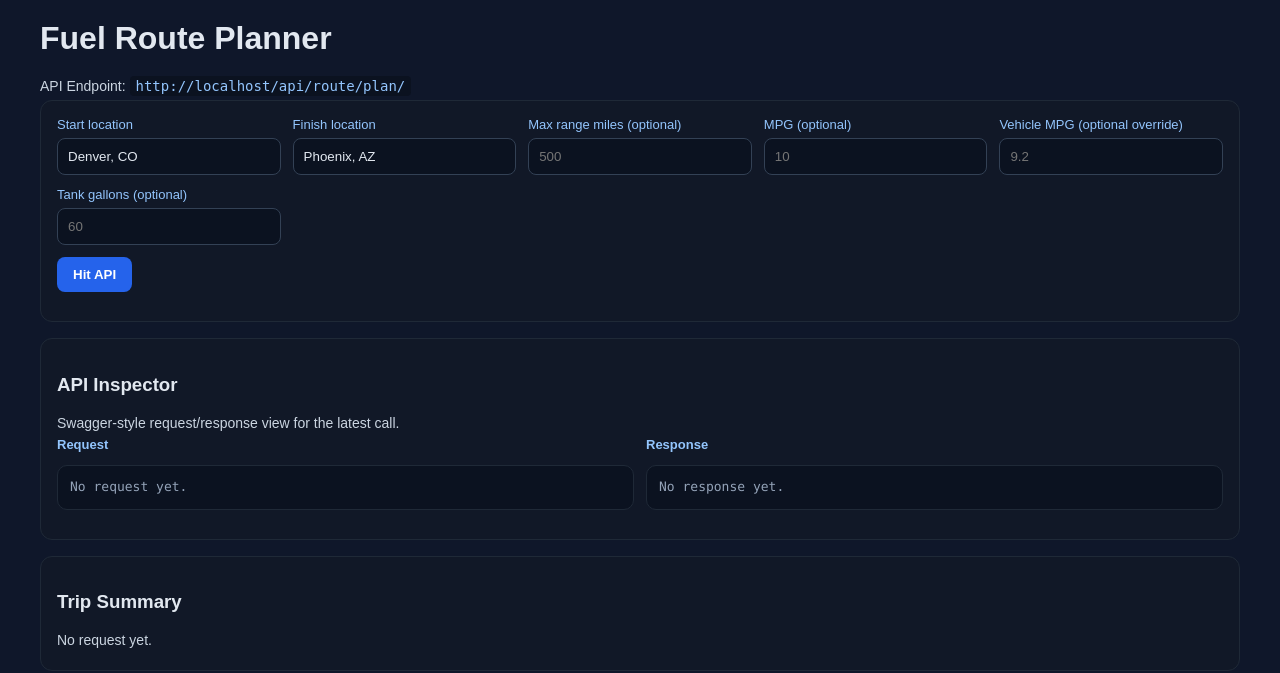
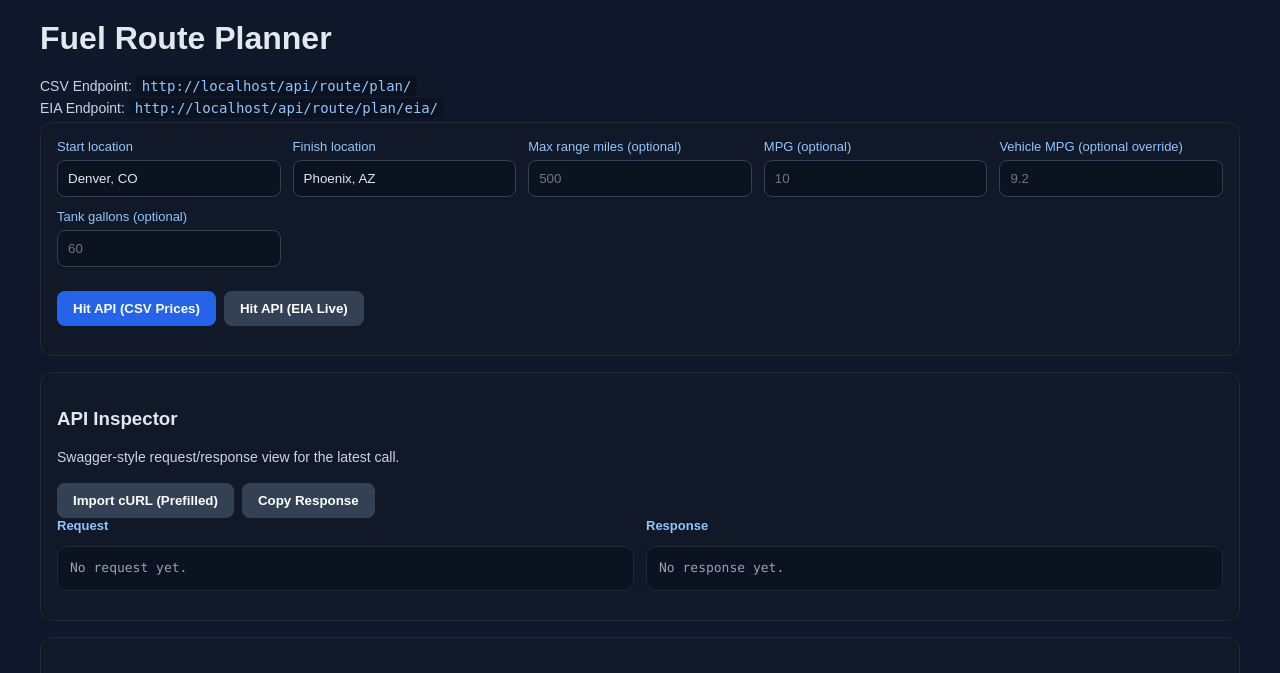
Before and after one commit to Kira714/django-api, a Django app: page / in a window 1280 px wide. Shown: the top 673 px of the page. Run offline with Django 5.2, Linux system fonts and the light colour scheme.

Commit message:
feat: add dual CSV/EIA API modes with enhanced inspector controls
Add a dedicated EIA pricing route endpoint, expose CSV and EIA actions in the UI, and upgrade the in-app inspector with prefilled cURL import/copy helpers plus full request/response headers and body visibility.

Made-with: Cursor

```diff
--- a/fuel_route_planner/settings.py
+++ b/fuel_route_planner/settings.py
@@ -124,6 +124,9 @@ FUEL_PRICES_CSV_PATH = os.environ.get(
     "FUEL_PRICES_CSV_PATH", str(BASE_DIR / "fuel-prices-for-be-assessment.csv")
 )
 
+# Optional EIA key for the alternate "live EIA pricing" planning endpoint.
+EIA_API_KEY = os.environ.get("EIA_API_KEY", "")
+
 # ── Cache ─────────────────────────────────────────────────────────────────────
 CACHES = {
     "default": {
--- a/routing/services.py
+++ b/routing/services.py
@@ -37,6 +37,22 @@ DEFAULT_MAX_RANGE_MILES = 500.0
 DEFAULT_MPG = 10.0
 NEAR_ROUTE_THRESHOLD_MILES = 30.0
 LAT_LON_PADDING_DEGREES = 0.5
+EIA_ENDPOINT = "https://api.eia.gov/v2/petroleum/pri/gnd/data/"
+EIA_PRODUCT_REGULAR = "EPM0"
+
+STATE_TO_DUOAREA: dict[str, str] = {
+    "AK": "SAK", "AL": "SAL", "AR": "SAR", "AZ": "SAZ", "CA": "SCA",
+    "CO": "SCO", "CT": "SCT", "DC": "SDC", "DE": "SDE", "FL": "SFL",
+    "GA": "SGA", "HI": "SHI", "IA": "SIA", "ID": "SID", "IL": "SIL",
+    "IN": "SIN", "KS": "SKS", "KY": "SKY", "LA": "SLA", "MA": "SMA",
+    "MD": "SMD", "ME": "SME", "MI": "SMI", "MN": "SMN", "MO": "SMO",
+    "MS": "SMS", "MT": "SMT", "NC": "SNC", "ND": "SND", "NE": "SNE",
+    "NH": "SNH", "NJ": "SNJ", "NM": "SNM", "NV": "SNV", "NY": "SNY",
+    "OH": "SOH", "OK": "SOK", "OR": "SOR", "PA": "SPA", "RI": "SRI",
+    "SC": "SSC", "SD": "SSD", "TN": "STN", "TX": "STX", "UT": "SUT",
+    "VA": "SVA", "VT": "SVT", "WA": "SWA", "WI": "SWI", "WV": "SWV",
+    "WY": "SWY",
+}
 
 
 # ── Data classes ──────────────────────────────────────────────────────────────
@@ -77,6 +93,79 @@ def _load_stations_from_db() -> list[FuelStationData]:
 def load_fuel_stations() -> list[FuelStationData]:
     """Return station list from the FuelStation table."""
     return _load_stations_from_db()
+
+
+def sync_prices_from_eia() -> dict[str, int]:
+    """
+    Pull latest EIA state-level prices and persist into FuelStation.
+    Returns summary counts for diagnostics.
+    """
+    api_key = getattr(settings, "EIA_API_KEY", "")
+    if not api_key:
+        raise ValueError("EIA_API_KEY is not configured.")
+
+    from routing.models import FuelStation
+
+    states_in_db = set(
+        FuelStation.objects.exclude(state="")
+        .values_list("state", flat=True)
+        .distinct()
+    )
+    duoareas = [STATE_TO_DUOAREA[s] for s in states_in_db if s in STATE_TO_DUOAREA]
+    if not duoareas:
+        raise ValueError("No mappable station states found for EIA sync.")
+
+    params: list[tuple[str, str]] = [
+        ("api_key", api_key),
+        ("frequency", "weekly"),
+        ("data[0]", "value"),
+        ("facets[product][]", EIA_PRODUCT_REGULAR),
+        ("sort[0][column]", "period"),
+        ("sort[0][direction]", "desc"),
+        ("length", str(max(len(duoareas) * 2, 50))),
+    ]
+    for da in duoareas:
+        params.append(("facets[duoarea][]", da))
+
+    response = requests.get(
+        EIA_ENDPOINT,
+        params=params,
+        headers={"User-Agent": "fuel-route-planner/1.0"},
+        timeout=15,
+    )
+    response.raise_for_status()
+    payload = response.json()
+    rows = payload.get("response", {}).get("data", [])
+    if not rows:
+        raise ValueError("EIA API returned no rows.")
+
+    latest: dict[str, float] = {}
+    for row in rows:
+        da = row.get("duoarea", "")
+        val = row.get("value")
+        if da and val is not None and da not in latest:
+            try:
+                latest[da] = float(val)
+            except (TypeError, ValueError):
+                continue
+
+    duoarea_to_state = {v: k for k, v in STATE_TO_DUOAREA.items()}
+    updated_states = 0
+    updated_stations = 0
+    for duoarea, price in latest.items():
+        state = duoarea_to_state.get(duoarea)
+        if not state:
+            continue
+        count = FuelStation.objects.filter(state=state).update(price_per_gallon=round(price, 3))
+        if count:
+            updated_states += 1
+            updated_stations += count
+
+    return {
+        "states_in_db": len(states_in_db),
+        "states_with_eia_price": updated_states,
+        "stations_updated": updated_stations,
+    }
 
 
 # ── Geo utilities ─────────────────────────────────────────────────────────────
--- a/routing/templates/routing/index.html
+++ b/routing/templates/routing/index.html
@@ -100,6 +100,15 @@
       font-weight: 600;
       cursor: pointer;
     }
+    .btn-secondary {
+      background: #334155;
+    }
+    .btn-row {
+      display: flex;
+      flex-wrap: wrap;
+      gap: 8px;
+      margin-top: 12px;
+    }
     button:disabled {
       opacity: 0.6;
       cursor: not-allowed;
@@ -160,7 +169,8 @@
 <body>
   <div class="container">
     <h1>Fuel Route Planner</h1>
-    <p class="meta">API Endpoint: <code id="apiEndpoint"></code></p>
+    <p class="meta">CSV Endpoint: <code id="apiEndpointCsv"></code></p>
+    <p class="meta">EIA Endpoint: <code id="apiEndpointEia"></code></p>
 
     <div class="card">
       <div class="grid">
@@ -195,7 +205,10 @@
           <input id="tankGallons" type="number" step="0.1" placeholder="60" />
         </div>
       </div>
-      <button id="hitBtn">Hit API</button>
+      <div class="btn-row">
+        <button id="hitBtnCsv">Hit API (CSV Prices)</button>
+        <button id="hitBtnEia" class="btn-secondary">Hit API (EIA Live)</button>
+      </div>
       <p id="status" class="meta"></p>
       <p id="error" class="error"></p>
     </div>
@@ -203,6 +216,10 @@
     <div class="card">
       <h3>API Inspector</h3>
       <p class="meta">Swagger-style request/response view for the latest call.</p>
+      <div class="btn-row" style="margin-top: 0;">
+        <button id="importCurlBtn" class="btn-secondary">Import cURL (Prefilled)</button>
+        <button id="copyResponseBtn" class="btn-secondary">Copy Response</button>
+      </div>
       <div class="swagger-grid">
         <div>
           <p class="raw-block-title">Request</p>
@@ -238,8 +255,11 @@
       document.getElementById("locationSuggestionsData").textContent
     );
 
-    const apiEndpoint = `${window.location.origin}/api/route/plan/`;
-    document.getElementById("apiEndpoint").textContent = apiEndpoint;
+    const apiEndpointCsv = `${window.location.origin}/api/route/plan/`;
+    const apiEndpointEia = `${window.location.origin}/api/route/plan/eia/`;
+    let activeEndpoint = apiEndpointCsv;
+    document.getElementById("apiEndpointCsv").textContent = apiEndpointCsv;
+    document.getElementById("apiEndpointEia").textContent = apiEndpointEia;
 
     const map = L.map("map").setView([39.5, -98.35], 4);
     // Use Carto light tiles to avoid OSM volunteer tile-host referer blocking.
@@ -394,17 +414,20 @@
       map.fitBounds(geojsonLayer.getBounds(), { padding: [30, 30] });
     }
 
-    async function hitApi() {
-      const btn = document.getElementById("hitBtn");
+    async function hitApi(endpointMode) {
+      const btnCsv = document.getElementById("hitBtnCsv");
+      const btnEia = document.getElementById("hitBtnEia");
       const status = document.getElementById("status");
       const error = document.getElementById("error");
       const summary = document.getElementById("summary");
       const rawRequest = document.getElementById("rawRequest");
       const rawResponse = document.getElementById("rawResponse");
 
+      activeEndpoint = endpointMode === "eia" ? apiEndpointEia : apiEndpointCsv;
       error.textContent = "";
-      btn.disabled = true;
-      status.textContent = "Calling API...";
+      btnCsv.disabled = true;
+      btnEia.disabled = true;
+      status.textContent = `Calling ${endpointMode.toUpperCase()} endpoint...`;
 
       try {
         const payload = buildPayload();
@@ -412,7 +435,7 @@
         rawRequest.textContent = JSON.stringify(
           {
             method: "POST",
-            url: apiEndpoint,
+            url: activeEndpoint,
             headers: requestHeaders,
             body: payload,
           },
@@ -420,7 +443,7 @@
           2
         );
 
-        const res = await fetch(apiEndpoint, {
+        const res = await fetch(activeEndpoint, {
           method: "POST",
           headers: requestHeaders,
           body: JSON.stringify(payload),
@@ -464,13 +487,61 @@
           2
         );
       } finally {
-        btn.disabled = false;
+        btnCsv.disabled = false;
+        btnEia.disabled = false;
       }
     }
 
+    function currentPayloadForCurl() {
+      return buildPayload();
+    }
+
+    function buildCurlSnippet() {
+      const payload = currentPayloadForCurl();
+      const escapedBody = JSON.stringify(payload).replace(/'/g, "'\"'\"'");
+      return (
+        `curl -X POST "${activeEndpoint}" ` +
+        `-H "Content-Type: application/json" ` +
+        `-d '${escapedBody}'`
+      );
+    }
+
+    async function copyTextToClipboard(text, successMessage) {
+      const status = document.getElementById("status");
+      try {
+        if (navigator.clipboard && navigator.clipboard.writeText) {
+          await navigator.clipboard.writeText(text);
+        } else {
+          const t = document.createElement("textarea");
+          t.value = text;
+          document.body.appendChild(t);
+          t.select();
+          document.execCommand("copy");
+          t.remove();
+        }
+        status.textContent = successMessage;
+      } catch (err) {
+        status.textContent = "Copy failed.";
+      }
+    }
+
+    document.getElementById("importCurlBtn").addEventListener("click", () => {
+      const curl = buildCurlSnippet();
+      const rawRequest = document.getElementById("rawRequest");
+      rawRequest.textContent = curl;
+      copyTextToClipboard(curl, "cURL copied. Paste in Postman import.");
+    });
+
+    document.getElementById("copyResponseBtn").addEventListener("click", () => {
+      const rawResponse = document.getElementById("rawResponse").textContent;
+      copyTextToClipboard(rawResponse, "Response copied.");
+    });
+
+    document.getElementById("hitBtnCsv").addEventListener("click", () => hitApi("csv"));
+    document.getElementById("hitBtnEia").addEventListener("click", () => hitApi("eia"));
+
     setupThemedDropdown("start", "startSuggestions");
     setupThemedDropdown("finish", "finishSuggestions");
-    document.getElementById("hitBtn").addEventListener("click", hitApi);
   </script>
 </body>
 </html>
--- a/routing/urls.py
+++ b/routing/urls.py
@@ -1,8 +1,9 @@
 from django.urls import path
 
-from routing.views import plan_route_view
+from routing.views import plan_route_eia_view, plan_route_view
 
 
 urlpatterns = [
     path("plan/", plan_route_view, name="plan-route"),
+    path("plan/eia/", plan_route_eia_view, name="plan-route-eia"),
 ]
--- a/routing/views.py
+++ b/routing/views.py
@@ -7,7 +7,12 @@ from django.shortcuts import render
 from django.views.decorators.csrf import csrf_exempt
 from django.views.decorators.http import require_POST
 
-from routing.services import DEFAULT_MAX_RANGE_MILES, DEFAULT_MPG, build_route_plan
+from routing.services import (
+    DEFAULT_MAX_RANGE_MILES,
+    DEFAULT_MPG,
+    build_route_plan,
+    sync_prices_from_eia,
+)
 
 _GRAPHHOPPER_WARNING = (
     "Routing powered by GraphHopper free tier (500 req/day). "
@@ -19,6 +24,9 @@ _OSRM_WARNING = (
     "Routing powered by the public OSRM demo server (no API key). "
     "This server has no uptime SLA and may be slow under heavy load. "
     "Fuel prices are synced from the provided CSV dataset by state averages."
+)
+_EIA_WARNING = (
+    "Prices were refreshed from EIA state averages for this request."
 )
 
 
@@ -54,6 +62,16 @@ def route_planner_ui(request):
 @csrf_exempt
 @require_POST
 def plan_route_view(request):
+    return _plan_route_impl(request, use_eia_prices=False)
+
+
+@csrf_exempt
+@require_POST
+def plan_route_eia_view(request):
+    return _plan_route_impl(request, use_eia_prices=True)
+
+
+def _plan_route_impl(request, use_eia_prices: bool):
     try:
         payload = json.loads(request.body.decode("utf-8"))
     except json.JSONDecodeError:
@@ -100,6 +118,10 @@ def plan_route_view(request):
         )
 
     try:
+        eia_sync_info = None
+        if use_eia_prices:
+            eia_sync_info = sync_prices_from_eia()
+
         result = build_route_plan(
             start_location=start,
             finish_location=finish,
@@ -112,8 +134,13 @@ def plan_route_view(request):
         return JsonResponse({"error": f"Unable to plan route: {exc}"}, status=502)
 
     engine = result.get("route", {}).get("engine", "osrm")
-    result["warnings"] = [
+    warnings = [
         _GRAPHHOPPER_WARNING if engine == "graphhopper" else _OSRM_WARNING
     ]
+    if use_eia_prices:
+        warnings.append(_EIA_WARNING)
+        if eia_sync_info is not None:
+            result["eia_sync"] = eia_sync_info
+    result["warnings"] = warnings
 
     return JsonResponse(result, status=200)
```
